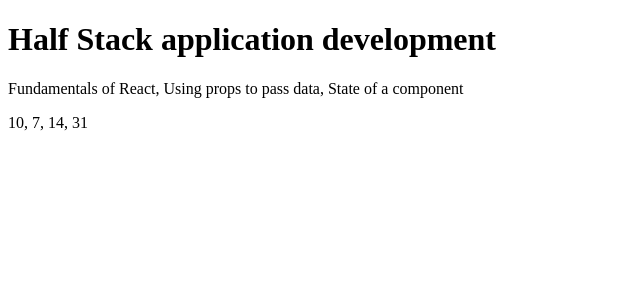
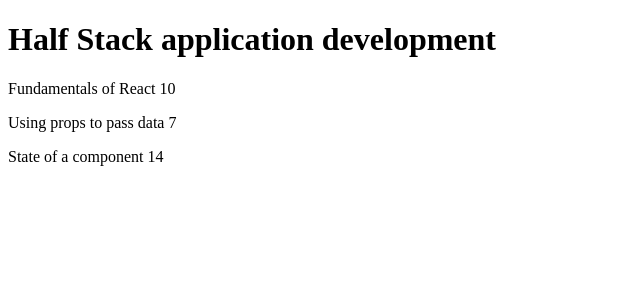
Before and after one commit to JNeed/JN_Helsinki_Course_Part1, a JavaScript app in the folder courseinfo/: page / in a window 1280 px wide. Shown: the top 300 px of the page, without its empty margins (0-640 px from the left). Built offline with nearby package versions, Linux system fonts and the light colour scheme; the HTML template or start-up script is replaced by a standard one.

Commit message:
Update App.js
Made new component Part, that combines part names and number of exercises and refactored Content component to contain Parts.

```diff
--- a/courseinfo/src/App.js
+++ b/courseinfo/src/App.js
@@ -6,18 +6,19 @@
   )
 }
 
+const Part = (props) => {
+  console.log('Entered Part component');
+  return (
+  <div>
+    <p>{props.partName} {props.numExercises}</p>
+  </div>
+  );
+}
+
 const Content = (props) => {
   return (
     <div>
-      <p>{props.parts}</p>
-    </div>
-  );
-}
-
-const Total = (props) => {
-  return(
-    <div>
-      <p>{props.totals}</p>
+      <Part partName = {props.parts[props.index]} numExercises = {props.totals[props.index]} />
     </div>
   );
 }
@@ -30,13 +31,16 @@
   const exercises2 = 7;
   const part3 = 'State of a component';
   const exercises3 = 14;
-  const parts = [part1, ', ', part2, ', ', part3];
-  const totals = [exercises1, ', ', exercises2, ', ', exercises3, ', ', exercises1+exercises2+exercises3];
+  const parts = [part1, part2, part3];
+  const totals = [exercises1, exercises2, exercises3, exercises1+exercises2+exercises3];
+  const contentComponents = [];
+  for (let i =0; i < 3; i++){
+    contentComponents.push(<Content parts={parts} totals={totals} index={i} />)
+  }
   return (
     <div>
       <Header course={course} />
-      <Content parts={parts} />
-      <Total totals = {totals} />
+      {contentComponents}
     </div>
   );
 }
```
